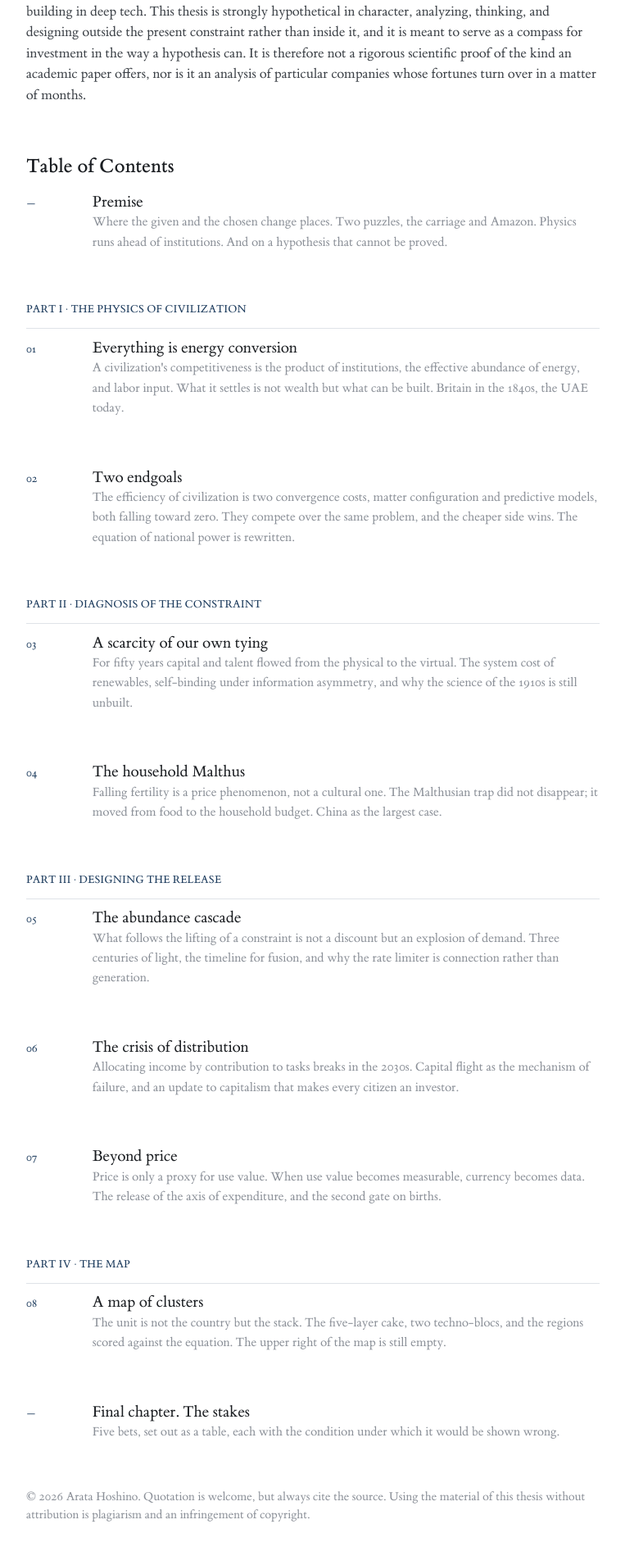
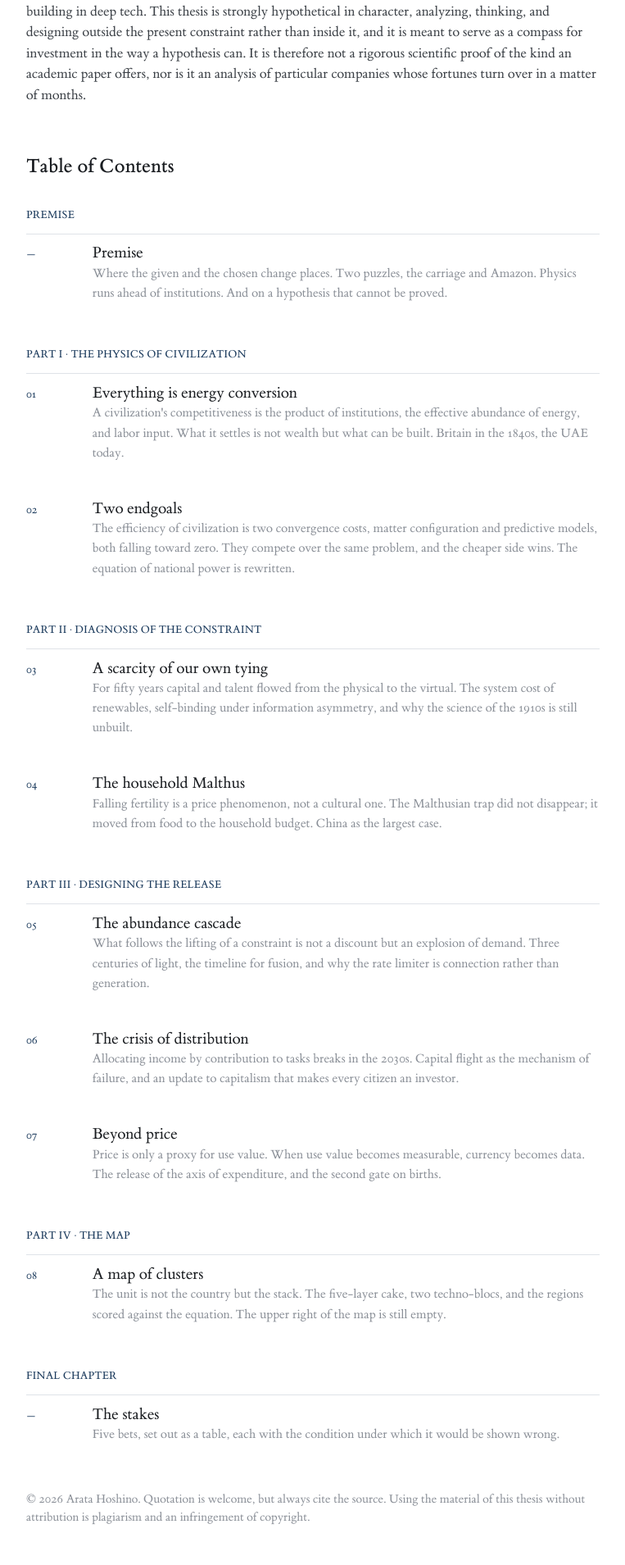
Before and after one commit to arata-hoshino/arata-hoshino.github.io, a Jekyll site: the page built from index.md, in a window 1280 px wide. Shown: the part 1766-3675 px from the top of the page at 82% size, without its empty margins (258-1021 px from the left). Built offline with Jekyll 4.4.1, drawn with Linux system fonts in a browser that asks for light colours.

Commit message:
Give the premise and the final chapter categories of their own
The contents now opens on PREMISE and closes on FINAL CHAPTER, set the
way the four parts are, so every entry sits under a label. Inside a
category the chapters draw closer together; the rule under a label stands
further off the first title below it; and each chapter's line sits a
little further under its own title.

Co-Authored-By: Claude Opus 5 <noreply@anthropic.com>

```diff
--- a/assets/css/style.css
+++ b/assets/css/style.css
@@ -597,7 +597,7 @@ main {
    four parts, instead of one for every row. */
 .toc-part {
   /* an h3, so it inherits the navy uppercase label from .prose h3 */
-  margin: clamp(3rem, 6vw, 4rem) 0 clamp(1.5rem, 3vw, 2rem);
+  margin: clamp(3rem, 6vw, 4rem) 0 clamp(2.1rem, 4.2vw, 2.9rem);
   padding-bottom: 0.9em;
   border-bottom: 1px solid var(--rule);
 }
@@ -613,7 +613,7 @@ main {
   grid-template-columns: 3.25em minmax(0, 1fr);
   align-items: baseline;
   gap: 0 1.5em;
-  margin: 0 0 clamp(1.75rem, 3.5vw, 2.5rem);
+  margin: 0 0 clamp(1.05rem, 2.1vw, 1.45rem);
   padding: 0;
 }
 
@@ -649,7 +649,7 @@ main {
 
 .toc-summary {
   grid-column: 2;
-  margin: 0.75em 0 0;
+  margin: 1em 0 0;
   color: var(--muted);
   font-size: 0.92em;
   line-height: 1.55;
--- a/index.md
+++ b/index.md
@@ -60,6 +60,8 @@ companies whose fortunes turn over in a matter of months.
 ## Table of Contents
 
 <div class="toc">
+
+<h3 class="toc-part">Premise</h3>
 
 <ol class="toc-list">
   <li class="toc-item">
@@ -127,9 +129,14 @@ companies whose fortunes turn over in a matter of months.
     <span class="toc-title"><a href="/essays/a-map-of-clusters/">A map of clusters</a></span>
     <p class="toc-summary">The unit is not the country but the stack. The five-layer cake, two techno-blocs, and the regions scored against the equation. The upper right of the map is still empty.</p>
   </li>
+</ol>
+
+<h3 class="toc-part">Final chapter</h3>
+
+<ol class="toc-list">
   <li class="toc-item">
     <span class="toc-number" aria-hidden="true">—</span>
-    <span class="toc-title"><a href="/essays/the-stakes/">Final chapter. The stakes</a></span>
+    <span class="toc-title"><a href="/essays/the-stakes/">The stakes</a></span>
     <p class="toc-summary">Five bets, set out as a table, each with the condition under which it would be shown wrong.</p>
   </li>
 </ol>
```
